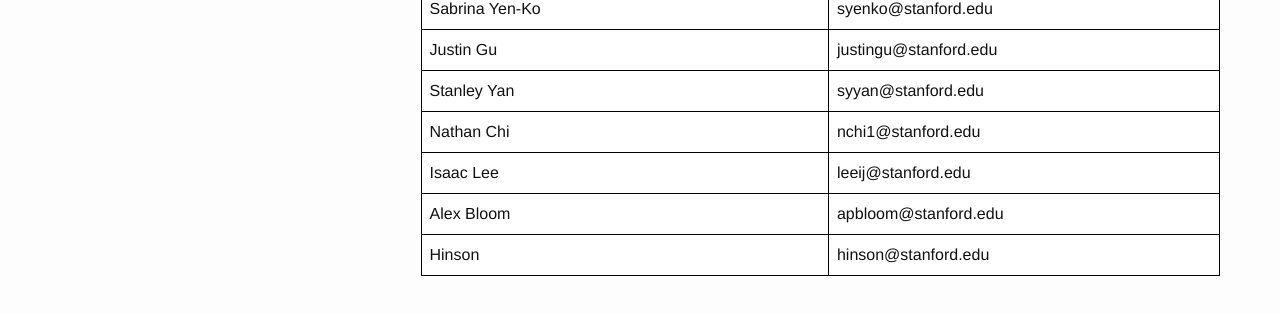
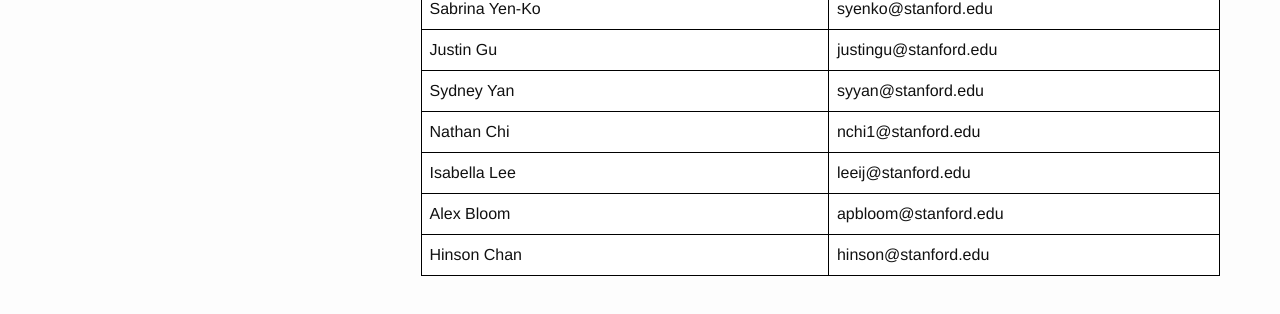
Before and after one commit to EricCui2005/Stanford-ACM, a Next.js app: page /contact in a window 1280 px wide. Shown: the part 1144-1458 px from the top of the page. Built offline with nearby package versions, Linux system fonts and the light colour scheme.

Commit message:
deploy: StanfordACM/Stanford-ACM@cd402edcad407dfc62b6288df1edc4ed514b0a0f

```diff
--- a/pages/contact.tsx
+++ b/pages/contact.tsx
@@ -234,7 +234,7 @@
               </tr>
               <tr>
                 <td style={{ border: '1px solid black', padding: '8px' }}>
-                  Stanley Yan
+                  Sydney Yan
                 </td>
                 <td style={{ border: '1px solid black', padding: '8px' }}>
                   syyan@stanford.edu
@@ -250,7 +250,7 @@
               </tr>
               <tr>
                 <td style={{ border: '1px solid black', padding: '8px' }}>
-                  Isaac Lee
+                  Isabella Lee
                 </td>
                 <td style={{ border: '1px solid black', padding: '8px' }}>
                   leeij@stanford.edu
@@ -266,7 +266,7 @@
               </tr>
               <tr>
                 <td style={{ border: '1px solid black', padding: '8px' }}>
-                  Hinson
+                  Hinson Chan
                 </td>
                 <td style={{ border: '1px solid black', padding: '8px' }}>
                   hinson@stanford.edu
--- a/pages/officers.tsx
+++ b/pages/officers.tsx
@@ -58,7 +58,12 @@
             position="Webmaster"
           />
           <Person name="Juli Huang" year={2027} position="Webmaster" />
+          <Person name="Alex Bloom" year={2028} position="Quant Gym Director" />
+          <Person name="Sandra Yang" year={2028} position="ProCo Director" />
+          <Person name="Hinson Chan" year={2027} position="GeoGuessr Director" />
           <Person name="Justin Gu" year={2027} position="Advisor" />
+          <Person name="Sydney Yan" year={2025} position="Advisor" />
+          <Person name="Isabella Lee" year={2026} position="Advisor" />
           <Person name="Ryan Chi" year={2025} position="Advisor" />
           <Person name="Nathan Chi" year={2026} position="Advisor" />
         </People>
```
